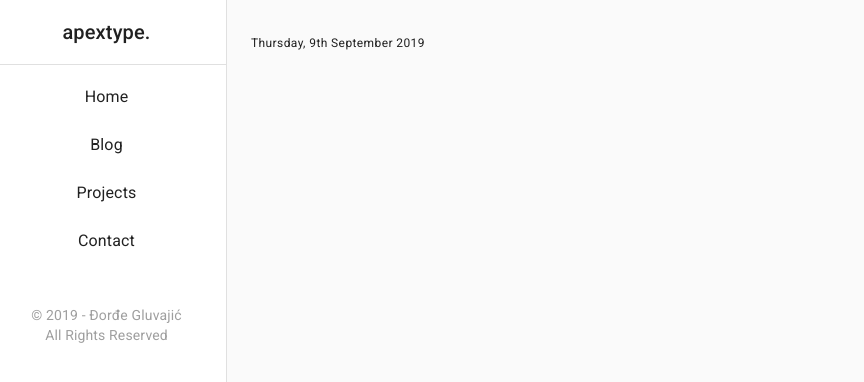
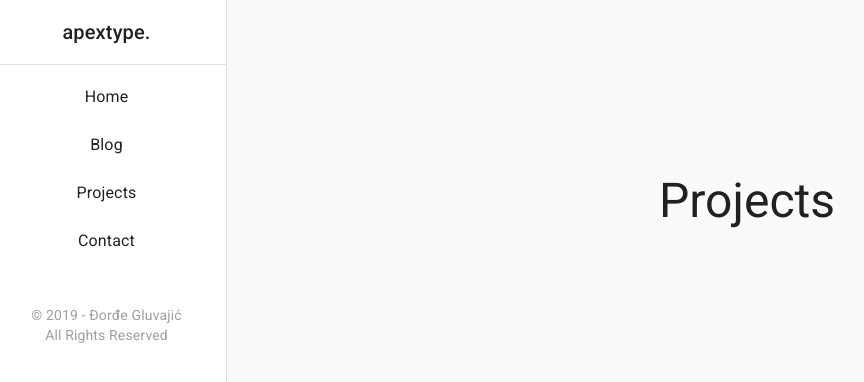
Before and after one commit to crn1/apextype-frontend, a React (Create React App) app: page /projects in a window 1280 px wide. Shown: the top 382 px of the page, without its empty margins (13-877 px from the left). Built offline with nearby package versions, Linux system fonts and the light colour scheme; no server answers.

Commit message:
Added Projects

```diff
--- a/src/App.js
+++ b/src/App.js
@@ -6,6 +6,7 @@ import Home from './Home';
 import Blog from './Blog';
 import Contact from './Contact';
 import Article from './Article';
+import Projects from './Projects';
 
 const App = () => (
 	<BrowserRouter>
@@ -14,6 +15,7 @@ const App = () => (
 				<Route exact path='/' component={Home} />
 				<Route path='/blog' component={Blog} />
 				<Route path='/contact' component={Contact} />
+				<Route path='/projects' component={Projects} />
 				<Route path='/:slug' component={Article} />
 			</Switch>
 		</Wrapper>
--- /dev/null
+++ b/src/Projects.js
@@ -0,0 +1,36 @@
+import React from 'react';
+import Typography from '@material-ui/core/Typography';
+import Grid from '@material-ui/core/Grid';
+import { makeStyles } from '@material-ui/core/styles';
+
+const useStyles = makeStyles(theme => ({
+	flex: {
+		display: 'flex',
+		alignItems: 'center',
+		[theme.breakpoints.up('sm')]: {
+			paddingTop: '15%',
+		}
+	},
+	flexGrow: {
+		flexGrow: 1,
+	}
+}));
+
+
+const Projects = () => {
+
+	const classes = useStyles();
+
+	return (
+		<Grid container spacing={4} className={classes.flex}>
+			<Grid item xs={12}>
+				<Typography className={classes.flexGrow} variant='h3' align='center'>
+					Projects
+				</Typography>
+			</Grid>
+		</Grid>
+	);
+
+}
+
+export default Projects;
```
